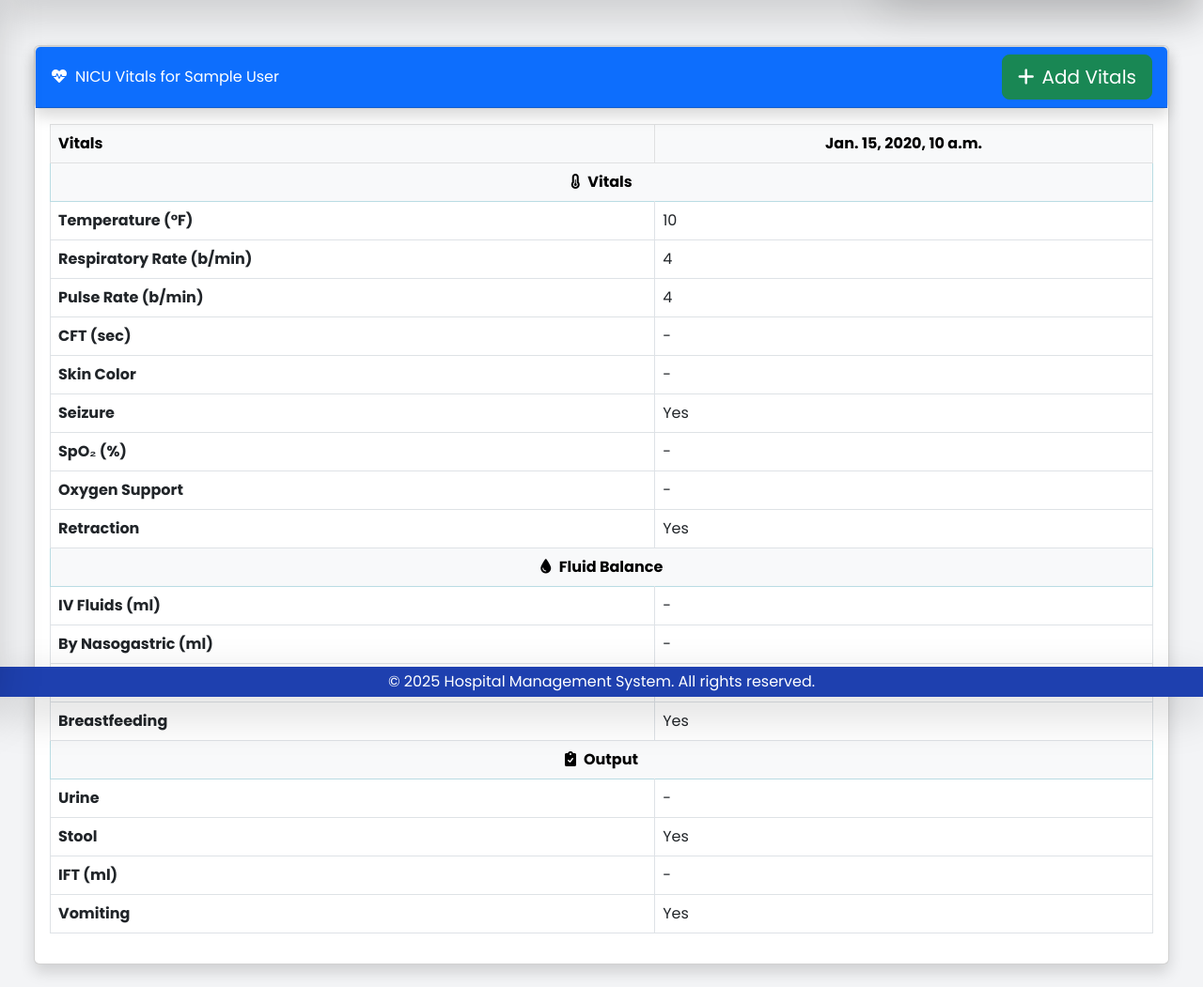
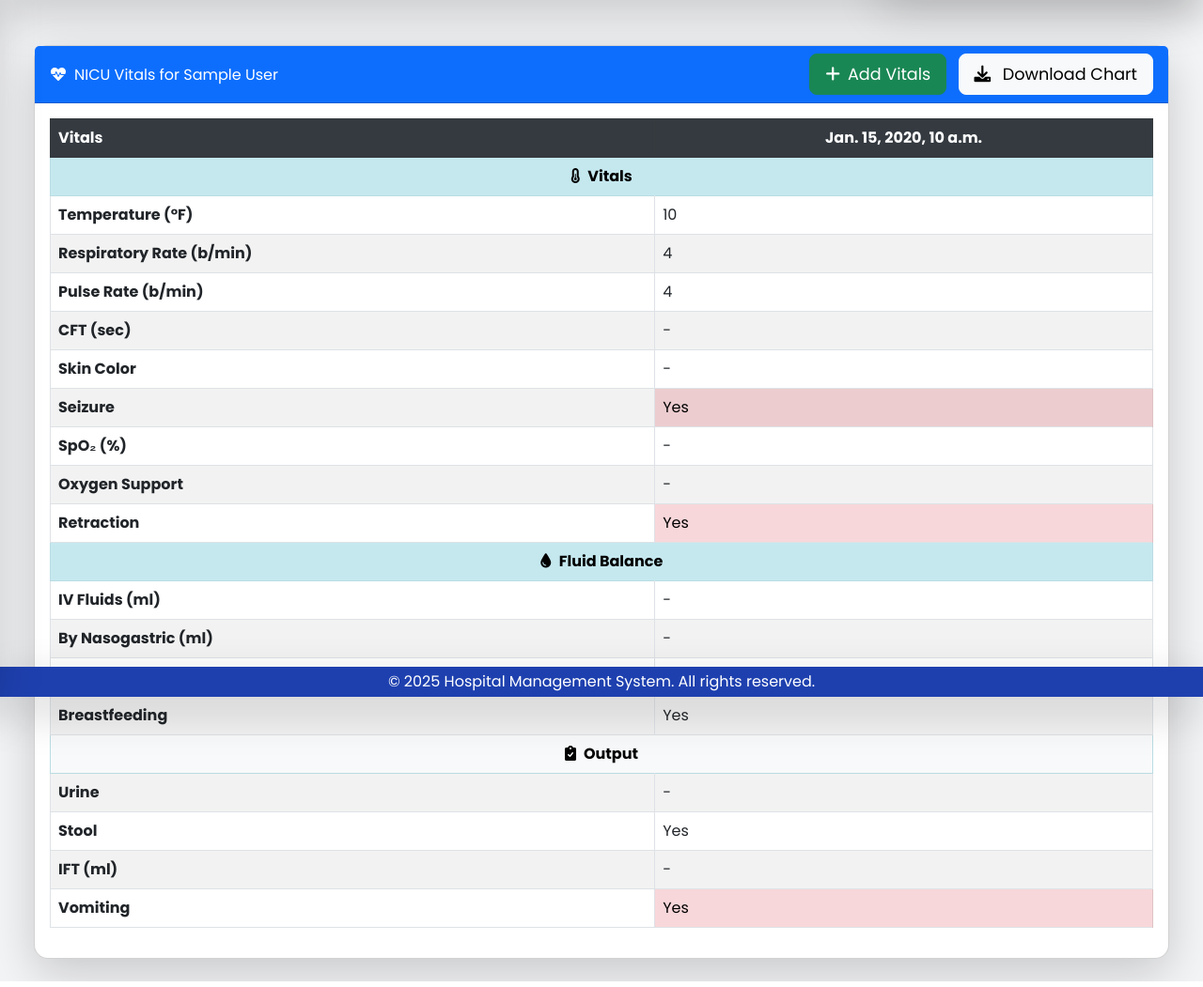
Before and after one commit to Avaneesh-Pathak/Hospital_Management_Software, a Django app: template hms/templates/hms/view_vitals.html in a window 1280 px wide. Shown: the part 58-1109 px from the top of the page at 94% size. Run offline with Django 3.2, Linux system fonts and the light colour scheme; the template is opened without the code that fills it: most values are stand-ins (such as "Sample title", 1, 10 or a date in 2020); some libraries are stand-ins or nearby versions.

Commit message:
View Vitals Updated

```diff
--- a/hms/templates/hms/view_vitals.html
+++ b/hms/templates/hms/view_vitals.html
@@ -1,21 +1,24 @@
 {% extends 'hms/base.html' %}
 {% block content %}
 <div class="container mt-4">
-    <div class="card shadow">
-        <div class="card shadow">
-            <div class="card-header bg-primary text-white d-flex justify-content-between align-items-center">
-                <h2 class="card-title mb-0">
-                    <i class="fas fa-heartbeat me-2"></i>NICU Vitals for {{ ipd.patient.user.full_name }}
-                </h2>
-                <a href="{% url 'add_nicu_vitals' ipd.id %}" class="btn btn-success btn-lg">
+    <div class="card shadow-lg">
+        <div class="card-header bg-primary text-white d-flex justify-content-between align-items-center">
+            <h2 class="card-title mb-0">
+                <i class="fas fa-heartbeat me-2"></i>NICU Vitals for {{ ipd.patient.user.full_name }}
+            </h2>
+            <div>
+                <a href="{% url 'add_nicu_vitals' ipd.id %}" class="btn btn-success btn-lg me-2">
                     <i class="fas fa-plus me-2"></i>Add Vitals
                 </a>
+                <button id="downloadChart" class="btn btn-light btn-lg">
+                    <i class="fas fa-download me-2"></i> Download Chart
+                </button>
             </div>
         </div>
         <div class="card-body">
             <div class="table-responsive">
-                <table class="table table-bordered table-hover">
-                    <thead class="table-light">
+                <table class="table table-bordered table-hover table-striped">
+                    <thead class="table-dark">
                         <tr>
                             <th class="fw-bold">Vitals</th>
                             {% for vitals in vitals_list %}
@@ -33,7 +36,9 @@
                         <tr>
                             <td class="fw-bold">Temperature (°F)</td>
                             {% for vitals in vitals_list %}
-                                <td>{{ vitals.temperature|default:"-" }}</td>
+                                <td class="{% if vitals.temperature > 100 %}table-warning{% endif %}">
+                                    {{ vitals.temperature|default:"-" }}
+                                </td>
                             {% endfor %}
                         </tr>
                         <tr>
@@ -63,13 +68,17 @@
                         <tr>
                             <td class="fw-bold">Seizure</td>
                             {% for vitals in vitals_list %}
-                                <td>{{ vitals.seizure|yesno:"Yes,No"|default:"-" }}</td>
+                                <td class="{% if vitals.seizure %}table-danger{% endif %}">
+                                    {{ vitals.seizure|yesno:"Yes,No"|default:"-" }}
+                                </td>
                             {% endfor %}
                         </tr>
                         <tr>
                             <td class="fw-bold">SpO₂ (%)</td>
                             {% for vitals in vitals_list %}
-                                <td>{{ vitals.spo2|default:"-" }}</td>
+                                <td class="{% if vitals.spo2 < 90 %}table-warning{% endif %}">
+                                    {{ vitals.spo2|default:"-" }}
+                                </td>
                             {% endfor %}
                         </tr>
                         <tr>
@@ -81,7 +90,9 @@
                         <tr>
                             <td class="fw-bold">Retraction</td>
                             {% for vitals in vitals_list %}
-                                <td>{{ vitals.retraction|yesno:"Yes,No"|default:"-" }}</td>
+                                <td class="{% if vitals.retraction %}table-danger{% endif %}">
+                                    {{ vitals.retraction|yesno:"Yes,No"|default:"-" }}
+                                </td>
                             {% endfor %}
                         </tr>
 
@@ -134,7 +145,6 @@
                                 </td>
                             {% endfor %}
                         </tr>
-
                         <tr>
                             <td class="fw-bold">Stool</td>
                             {% for vitals in vitals_list %}
@@ -150,7 +160,9 @@
                         <tr>
                             <td class="fw-bold">Vomiting</td>
                             {% for vitals in vitals_list %}
-                                <td>{{ vitals.vomiting|yesno:"Yes,No"|default:"-" }}</td>
+                                <td class="{% if vitals.vomiting %}table-danger{% endif %}">
+                                    {{ vitals.vomiting|yesno:"Yes,No"|default:"-" }}
+                                </td>
                             {% endfor %}
                         </tr>
                     </tbody>
@@ -159,4 +171,42 @@
         </div>
     </div>
 </div>
+
+<!-- Include html2canvas for downloading the chart as an image -->
+<script src="https://cdnjs.cloudflare.com/ajax/libs/html2canvas/1.4.1/html2canvas.min.js"></script>
+<script>
+    document.getElementById("downloadChart").addEventListener("click", function () {
+        let chartElement = document.querySelector(".table-responsive");  // Selects the table container
+
+        html2canvas(chartElement).then(canvas => {
+            let image = canvas.toDataURL("image/png");  // Convert canvas to image
+            let link = document.createElement("a");
+            link.href = image;
+            link.download = "nicu_vitals_chart.png";  // Set the file name
+            link.click();
+        });
+    });
+</script>
+
+<style>
+    .table th, .table td {
+        vertical-align: middle; /* Center align content */
+    }
+    .table thead th {
+        background-color: #343a40; /* Dark header background */
+        color: white; /* White text for header */
+    }
+    .table-striped tbody tr:nth-of-type(odd) {
+        background-color: rgba(0, 0, 0, 0.05); /* Light striped rows */
+    }
+    .table-hover tbody tr:hover {
+        background-color: rgba(0, 0, 0, 0.075); /* Hover effect */
+    }
+    .card {
+        border-radius: 15px; /* Rounded corners for the card */
+    }
+    .btn-lg {
+        font-size: 1.1rem; /* Larger buttons */
+    }
+</style>
 {% endblock %}
```
Also changed, not shown: db.sqlite3, 1 other file.
